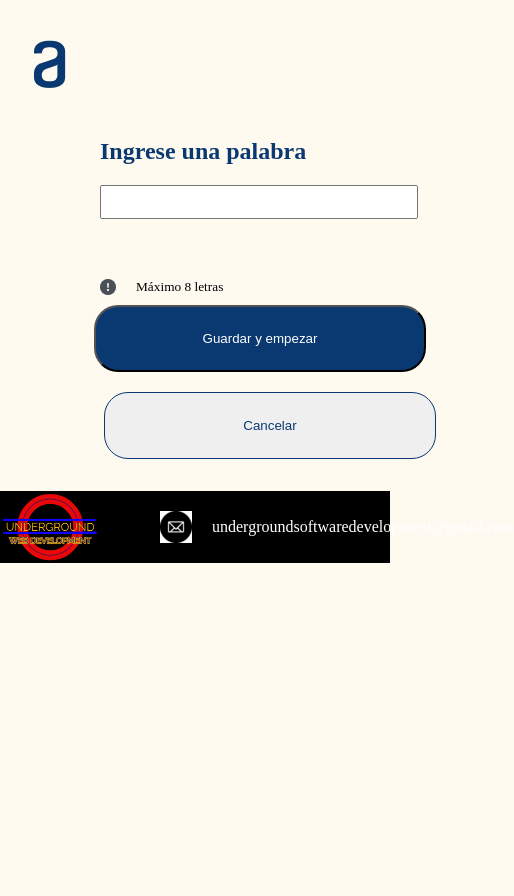
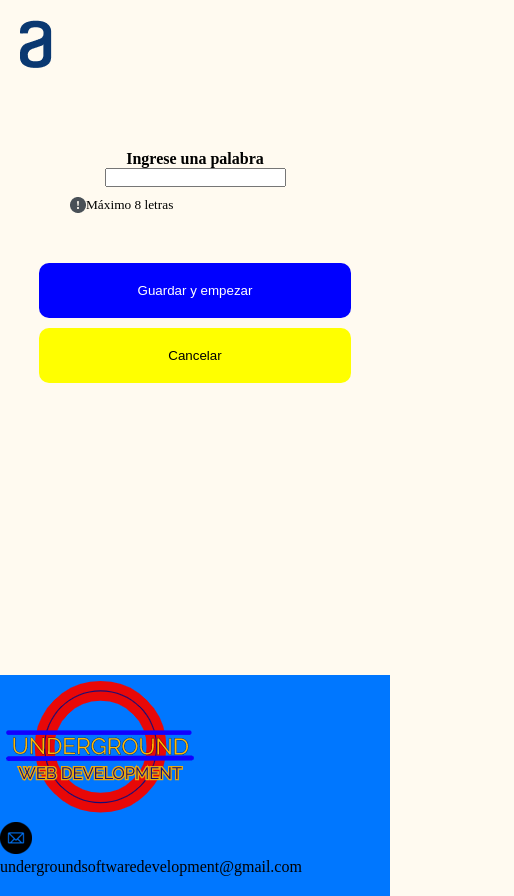
Before and after one commit to GilbertArdila/Chakkenge-two, a plain HTML site: page templates/palabras.html in a window 390 px wide. Shown: the whole page, 514 px wide, since content can reach past the window. Before the commit the page ends 844 px from the top, so only its background shows below. Drawn offline with Linux system fonts and the light colour scheme.

Commit message:
rehacemos la página palabras

```diff
--- a/styles/indexStyles.css
+++ b/styles/indexStyles.css
@@ -31,7 +31,7 @@ body{
     width: 100%;
     height: 100%;
     padding: 150px 20px;
-    border:1px solid red;
+
 }
 .container-buttons button{
     padding: 10px;
--- a/styles/palabrasStyle.css
+++ b/styles/palabrasStyle.css
@@ -1,165 +1,79 @@
-body{
-    background-color:floralwhite;
+*{
+    box-sizing: border-box;
+    padding: 0;
     margin: 0;
 }
+html{
+    font-size: 62.5%;
+}
+body{
+    display: grid;
+    grid-template-rows: auto 1fr;
+    font-size: 1.6rem;
+    background-color:floralwhite;
+}
+.container{
+    width: 100%;
+    height: 100%;
+    min-height: 80vh;
+    display: flex;
+    flex-direction: column;
+
+}
 .container-logo{
-    position: relative;
-    width:31.09px ;
-    height: 48px;
-    top:40px;
-    left: 84px;
+    width: 100%;
+    height: 150px;
+    padding: 20px;
 }
 .container-titulo{
-    position: relative;
-    width: 300px;
-    left:400px;
-    top:110px;
-}
-.container-titulo strong{
-    color:#0A3871 ;
-    font-size: 24px;
-}
-.container-titulo input{
-    margin-top: 20px;
-    color: blue;
-    font-size: 24px;
+    display: flex;
+    flex-direction: column;
+    justify-content: center;
+    align-items: center;
+    margin-bottom: 10px;
+
 }
 .alert{
-    position: relative;
-     width: 150px;
-     display: flex;
-     left:520px;
-     top:250px;
-
-}
-.alert small{
-    margin-left: 20px;
+    display: flex;
+    justify-content: flex-start;
+    align-items: center;
+    padding: 0 70px;
+    margin-bottom: 50px;
 }
 .container-buttons{
-
-    position: relative;
-    left:300px;
-    top:260px;
     display: flex;
-    width: 400px;
+    flex-direction: column;
+    justify-content: center;
     align-items: center;
-
+}
+.container-buttons button{
+    width: 80%;
+    height: auto;
+    padding: 20px;
+    border: none;
+    border-radius: 10px;
+    margin: 0 auto;
+    margin-bottom: 10px;
 }
 .primary-button{
-background-color: #0A3871;
-color: white;
+    background-color: blue;
+    color: white;
 }
 .secondary-button{
-    border: 1px solid #0A3871;
-    color: #0A3871;
+    background-color: yellow;
 }
-.guardar-button{
-
-    Width :332px;
-    Height :67px;
-    border-radius: 24px;
-    Padding :24px;
-    margin-right: 20px;
+footer{
+    width: 100%;
+    height: auto;
+    display: flex;
+    flex-direction: column;
+    padding-bottom: 20px;
+    background-color: rgb(0, 119, 255);
 }
-.cancelar-button{
-    position: relative;
-    Width :332px;
-    Height :67px;
-    border-radius: 24px;
-    Padding :24px;
-}
-.footer{
-    background-color: black;
-    position: relative;
-    width: 100%;
-    bottom: -277px;
-    display: flex;
-    align-items: center;
-}
-.footer-logo{
-    width: 100px;
-}
-.footer-mail-img{
-    position: relative;
-    background-color:white;
-    margin: 0 20px 0 120px;
-}
-.footer p{
-    color: white;
-}
-
-
-@media (max-width:1400px){
-
-    .container-buttons{
-
-        left:400px;
-    }
-    .alert{
-        left:400px;
+@media (min-width:576px){
+    footer{
+        padding: 30px;
+        justify-content: center;
+        align-items: center;
     }
 }
-
-@media (max-width:992px){
-
-    .container-titulo{
-        left: 300px;
-    }
-    .container-buttons{
-        top:250px;
-        left:300px;
-    }
-    .alert{
-        top:230px;
-        left:300px;
-    }
-   .footer{
-    bottom: -279px;
-   }
-}
-@media (max-width:768px){
-
-    .container-titulo{
-        left: 200px;
-    }
-    .alert{
-        left:200px;
-    }
-    .container-buttons{
-
-        left:200px;
-    }
-    .container-logo{
-        left: 34px;
-    }
-    .logo{
-        src: "/logos/logox0.50.png";
-    }
-}
-@media (max-width:576px){
-
-    .container-titulo{
-        left: 100px;
-        top:90px;
-    }
-    .alert{
-        top:150px;
-        left:100px;
-    }
-
-    .container-buttons{
-        flex-direction: column;
-        left:70px;
-        top:160px;
-    }
-    .guardar-button{
-        margin-bottom: 20px;
-    }
-    .footer{
-        top:192px;
-    }
-    .footer-mail-img{
-        margin: 0 20px 0 60px;
-    }
-
-}
--- a/templates/palabras.html
+++ b/templates/palabras.html
@@ -8,7 +8,7 @@
     <link rel="StyleSheet" type="text/css" href="../styles/palabrasStyle.css" >
 </head>
 <body>
-    <div class="container">
+    <main class="container">
         <div class="container-logo">
             <img class="logo" src="../logos/logox1.png" alt="Alura">
         </div>
@@ -21,17 +21,21 @@
             <img class="alerta" src="../logos/Vectoravisox1.png" alt="alert">
             <small>Máximo 8 letras</small>
         </div>
+
         <div class="container-buttons">
-
             <button class="primary-button guardar-button" id="guardar">Guardar y empezar</button>
             <button class="secondary-button cancelar-button" id="cancelar">Cancelar</button>
         </div>
-        <footer class="footer">
-            <img class="footer-logo" src="../logos/LogoMakr-7oqQgk.png" alt="underground">
-        <img class="footer-mail-img" src="../logos/mail.png" alt="mail">
-        <p class="footer-mail">undergroundsoftwaredevelopment@gmail.com</p>
-        </footer>
-    </div>
+    </main>
+    <footer class="footer">
+        <div> <img class="footer-logo" src="../logos/LogoMakr-7oqQgk.png" alt="underground">
+        </div>
+        <div>
+            <img class="footer-mail-img" src="../logos/mail.png" alt="mail">
+            <p class="footer-mail">undergroundsoftwaredevelopment@gmail.com</p>
+
+        </div>
+    </footer>
 
 
 <script src="../scripts/palabrasScript.js"></script>
```
